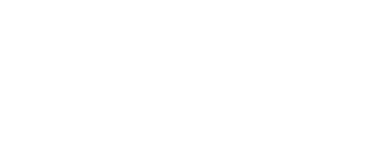
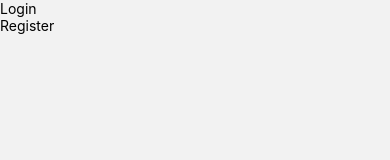
Before and after one commit to bernicamauer/pi-parte2-prog3-Camauer-Elizalde, a React Native app in the folder PIparteII/: screen /Menu in a window 390 px wide. Shown: the top 160 px of the page. Built offline with nearby package versions, Linux system fonts and the light colour scheme.

Commit message:
Hice el menú de navegación. Esta la logica de ir al login y register y tmb el homeMenu. Falta las funcionalidades para los usuarios logueados pero lo dejo para cuando esten hechos los formularios

```diff
--- a/PIparteII/App.js
+++ b/PIparteII/App.js
@@ -1,9 +1,19 @@
-import { StyleSheet, Text, View } from 'react-native';
+import Menu from './src/screens/Menu';
+import Login from './src/screens/Login';
+import Register from './src/screens/Register';
+import { NavigationContainer } from '@react-navigation/native';
+import { createNativeStackNavigator } from '@react-navigation/native-stack';
+
+const Stack = createNativeStackNavigator();
 
 export default function App() {
-  return (
-    <View >
-      <Text></Text>
-    </View>
-  );
+    return (
+        <NavigationContainer>
+            <Stack.Navigator>
+                <Stack.Screen name="Menu" component={Menu} options={{ headerShown: false }} />
+                <Stack.Screen name="Login" component={Login} />
+                <Stack.Screen name="Register" component={Register} />
+            </Stack.Navigator>
+        </NavigationContainer>
+    );
 }
--- /dev/null
+++ b/PIparteII/src/screens/Login.js
@@ -0,0 +1,25 @@
+import React, { Component } from "react";
+import {
+  Text,
+  View
+} from "react-native";
+
+class Login extends Component {
+  constructor() {
+    super();
+    this.state = {
+
+    };
+  }
+
+  render() {
+    return (
+      <View>
+        <Text>Formulario Login</Text>
+      </View>
+    );
+  }
+}
+
+
+export default Login;
--- /dev/null
+++ b/PIparteII/src/screens/Menu.js
@@ -0,0 +1,22 @@
+import React from 'react';
+import { Text, View, TouchableOpacity } from 'react-native';
+
+const Menu = ({ navigation }) => {
+    return (
+        <View>
+            <TouchableOpacity
+                onPress={() => navigation.navigate('Login')}
+            >
+                <Text>Login</Text>
+            </TouchableOpacity>
+
+            <TouchableOpacity
+                onPress={() => navigation.navigate('Register')}
+            >
+                <Text>Register</Text>
+            </TouchableOpacity>
+        </View>
+    );
+};
+
+export default Menu;
--- /dev/null
+++ b/PIparteII/src/screens/Register.js
@@ -0,0 +1,25 @@
+import React, { Component } from "react";
+import {
+  Text,
+  View
+} from "react-native";
+
+class Register extends Component {
+  constructor() {
+    super();
+    this.state = {
+
+    };
+  }
+
+  render() {
+    return (
+      <View>
+        <Text>Fromulario Register</Text>
+      </View>
+    );
+  }
+}
+
+
+export default Register;
```
Also changed, not shown: PIparteII/package.json (+6 -2 lines), PIparteII/src/components/HomeMenu.js (added, +40 -0 lines), PIparteII/src/screens/CrearPosteo.js (added, +22 -0 lines), PIparteII/src/screens/HomePage.js (added, +14 -0 lines), PIparteII/src/screens/Profile.js (added, +14 -0 lines), 1 other file (tests, documents, lock files or other folders).
